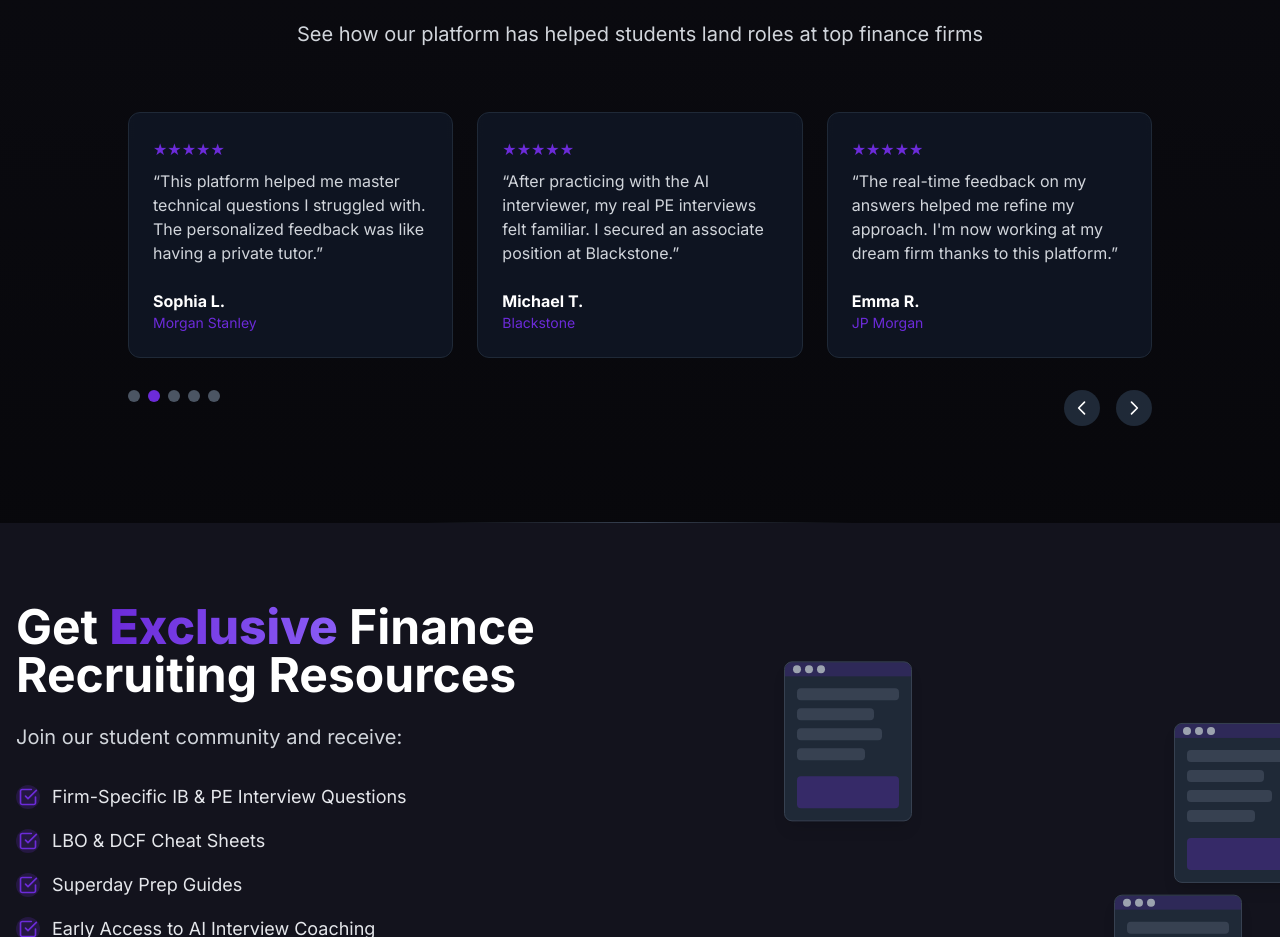
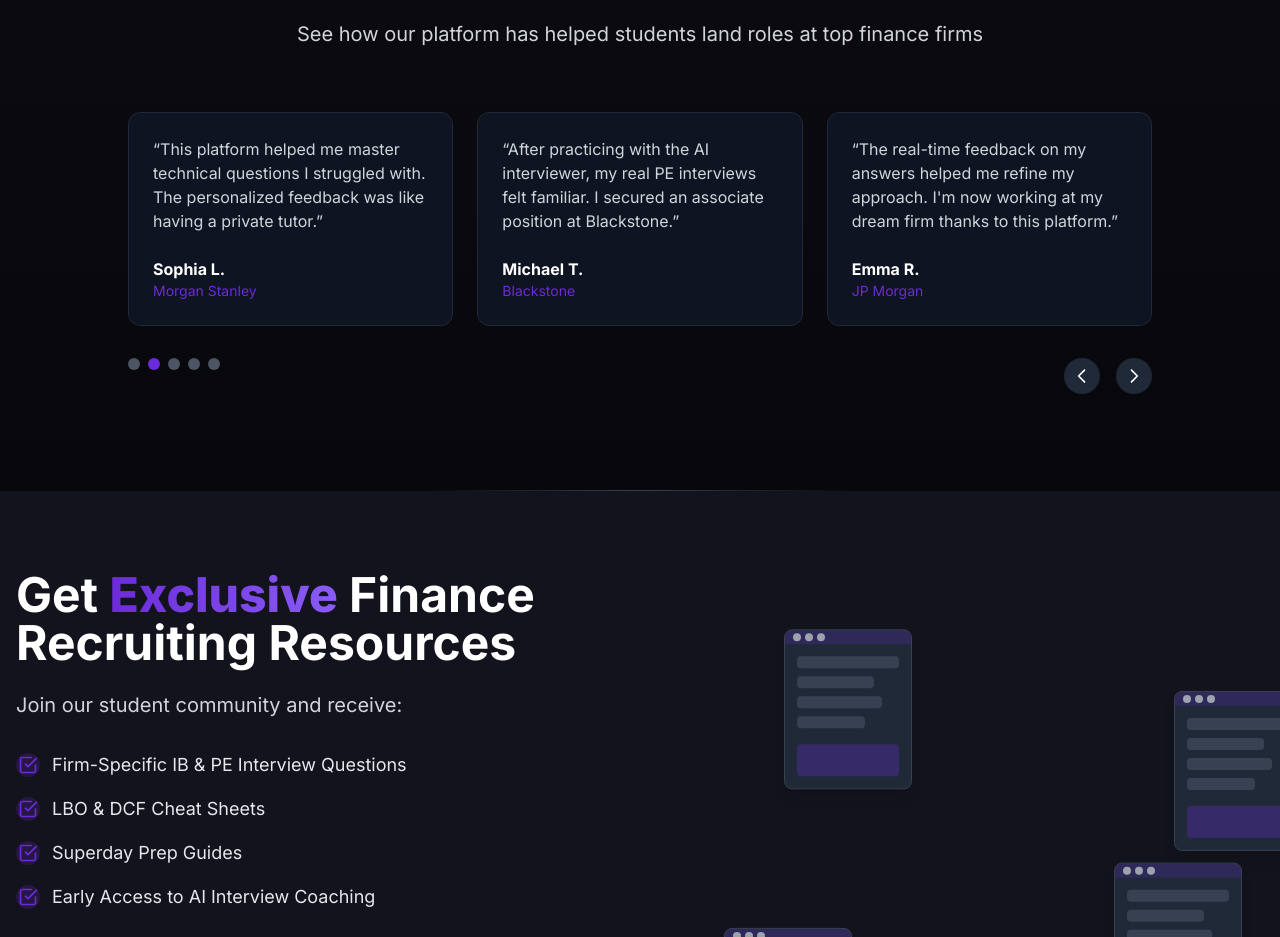
Before and after one commit to cuttothechaseo/ai-finance, a Next.js app: page / in a window 1280 px wide. Shown: the part 2081-3018 px from the top of the page. Built offline with nearby package versions, Linux system fonts and the light colour scheme.

Commit message:
Remove star ratings from testimonial cards

```diff
--- a/src/app/components/testimonials/SuccessStories.tsx
+++ b/src/app/components/testimonials/SuccessStories.tsx
@@ -135,11 +135,6 @@ export default function SuccessStories() {
                     const index = (currentIndex + offset) % testimonials.length;
                     return (
                       <div key={testimonials[index].id} className="bg-card p-6 rounded-xl">
-                        <div className="flex text-yellow-400 mb-2">
-                          {[...Array(5)].map((_, i) => (
-                            <span key={i} className="text-primary">★</span>
-                          ))}
-                        </div>
                         <p className="text-gray-300 mb-6">&ldquo;{testimonials[index].quote}&rdquo;</p>
                         <div>
                           <p className="font-bold">{testimonials[index].student}</p>
```
